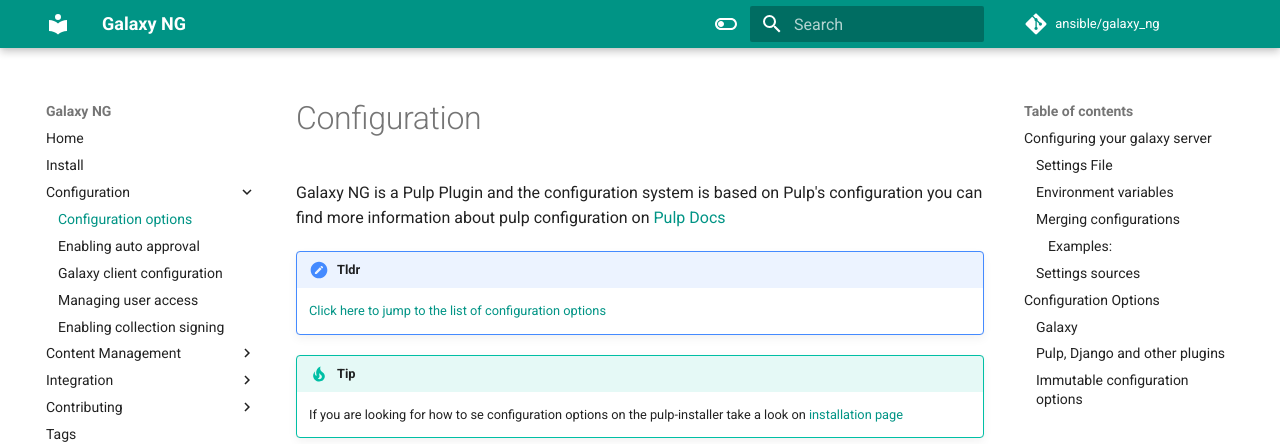
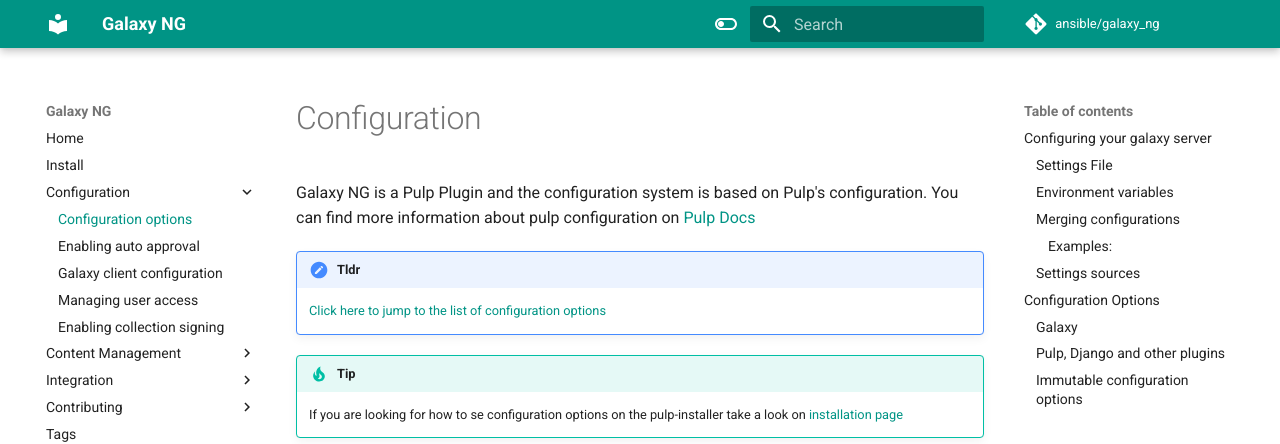
Before and after one commit to ansible/galaxy_ng, an MkDocs documentation site: the page built from docs/config/options.md, in a window 1280 px wide and 900 px high. Shown: the top 444 px of the window. Built offline with MkDocs 1.6.1 and Material for MkDocs 9.7.7, drawn with Linux system fonts in a browser that asks for light colours; comment, search, counter and statistics services are not loaded.

```diff
--- a/docs/config/options.md
+++ b/docs/config/options.md
@@ -1,7 +1,7 @@
 # Configuration
 
-Galaxy NG is a Pulp Plugin and the configuration system is based on Pulp's configuration
-you can find more information about pulp configuration on [Pulp Docs](https://docs.pulpproject.org/pulpcore/configuration/index.html)
+Galaxy NG is a Pulp Plugin and the configuration system is based on Pulp's configuration.
+You can find more information about pulp configuration on [Pulp Docs](https://docs.pulpproject.org/pulpcore/configuration/index.html)
 
 
 !!! tldr
```
